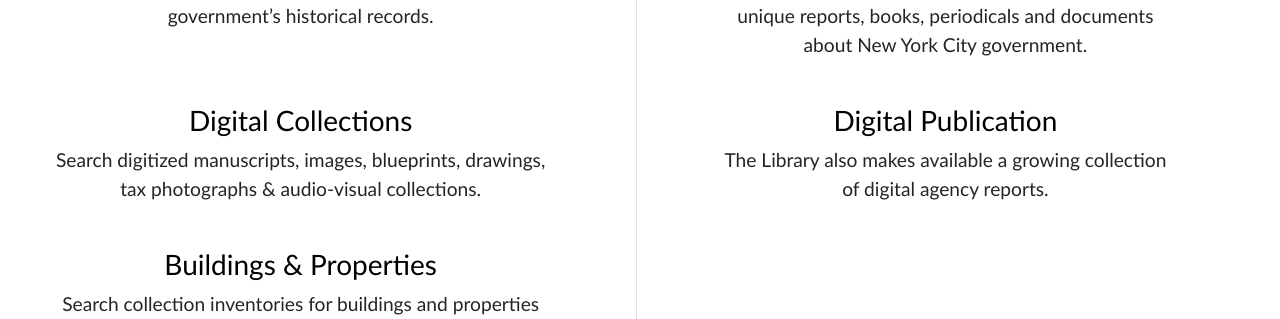
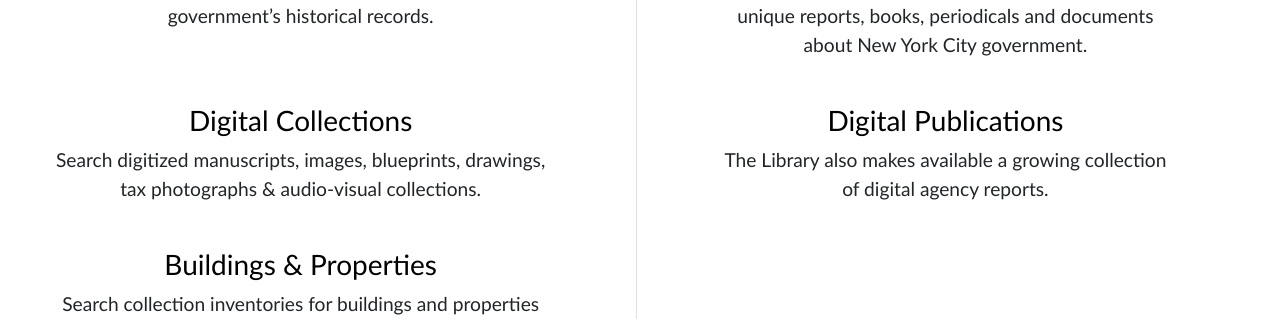
Before and after one commit to Danish11512/nyc-archives-landingpage-flask, a Flask app: page / in a window 1280 px wide. Shown: the part 556-875 px from the top of the page. Run offline with Flask 2, Linux system fonts and the light colour scheme; some libraries are stand-ins or nearby versions; some web fonts are replaced.

Commit message:
Typo Fixed

```diff
--- a/landing_page/templates/index.html
+++ b/landing_page/templates/index.html
@@ -125,7 +125,7 @@
                 <p>The Municipal Library contains more than 400,000 unique reports, books, periodicals and documents about New York City government.</p>
                 <br>
                 <a href="https://a860-gpp.nyc.gov/handle/gpp/2">
-                    <h3>Digital Publication</h3>
+                    <h3>Digital Publications</h3>
                 </a>
                 <p>The Library also makes available a growing collection of digital agency reports.</p>
                 <p></p>
@@ -198,7 +198,7 @@
                 <p>The Municipal Library contains more than 400,000 unique reports, books, periodicals and documents about New York City government.</p>
                 <br>
                 <a href="https://a860-gpp.nyc.gov/handle/gpp/2">
-                    <h3>Digital Publication</h3>
+                    <h3>Digital Publications</h3>
                 </a>
                 <p>The Library also makes available a growing collection of digital agency reports.</p>
                 <p></p>
```
